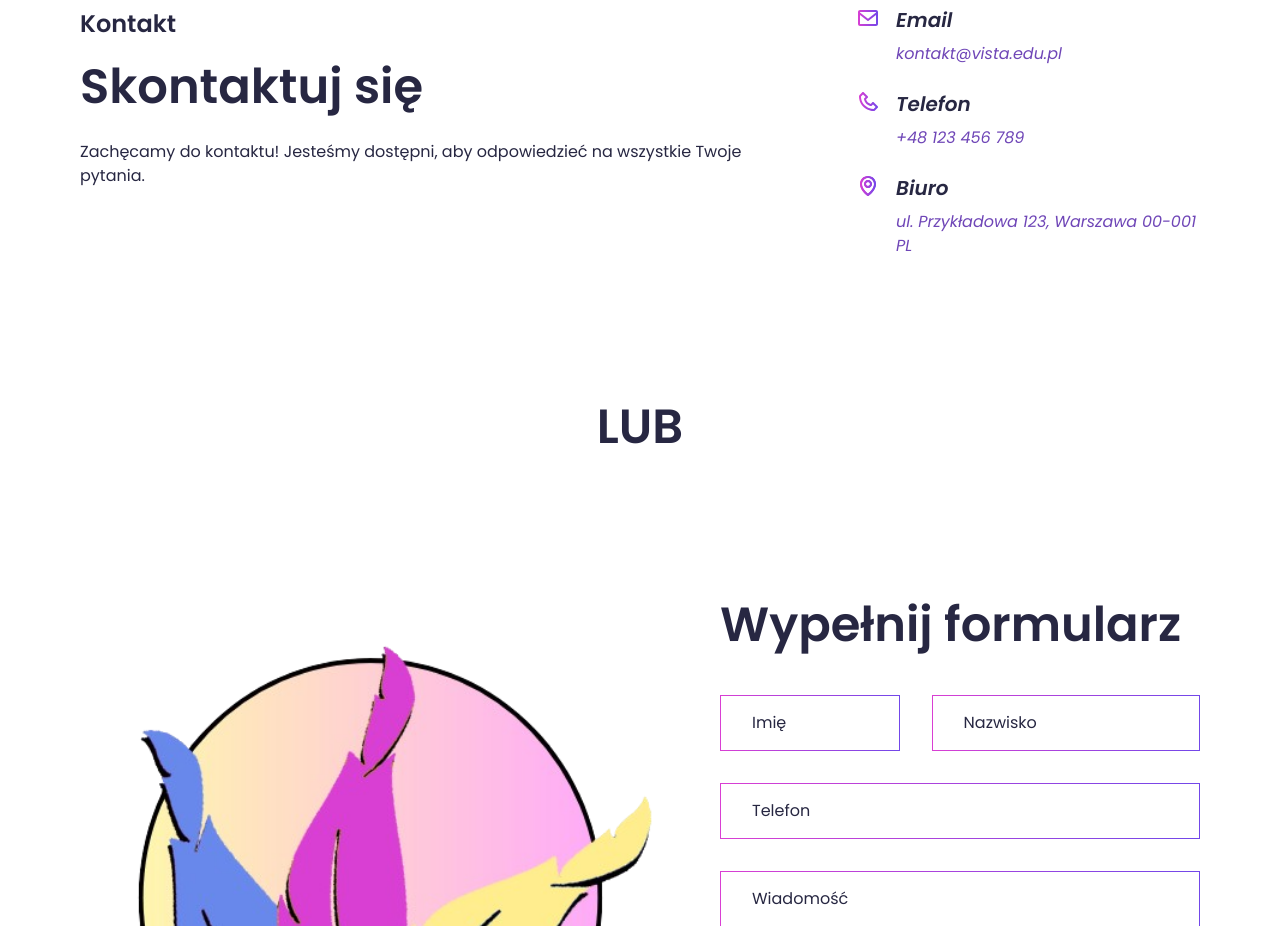
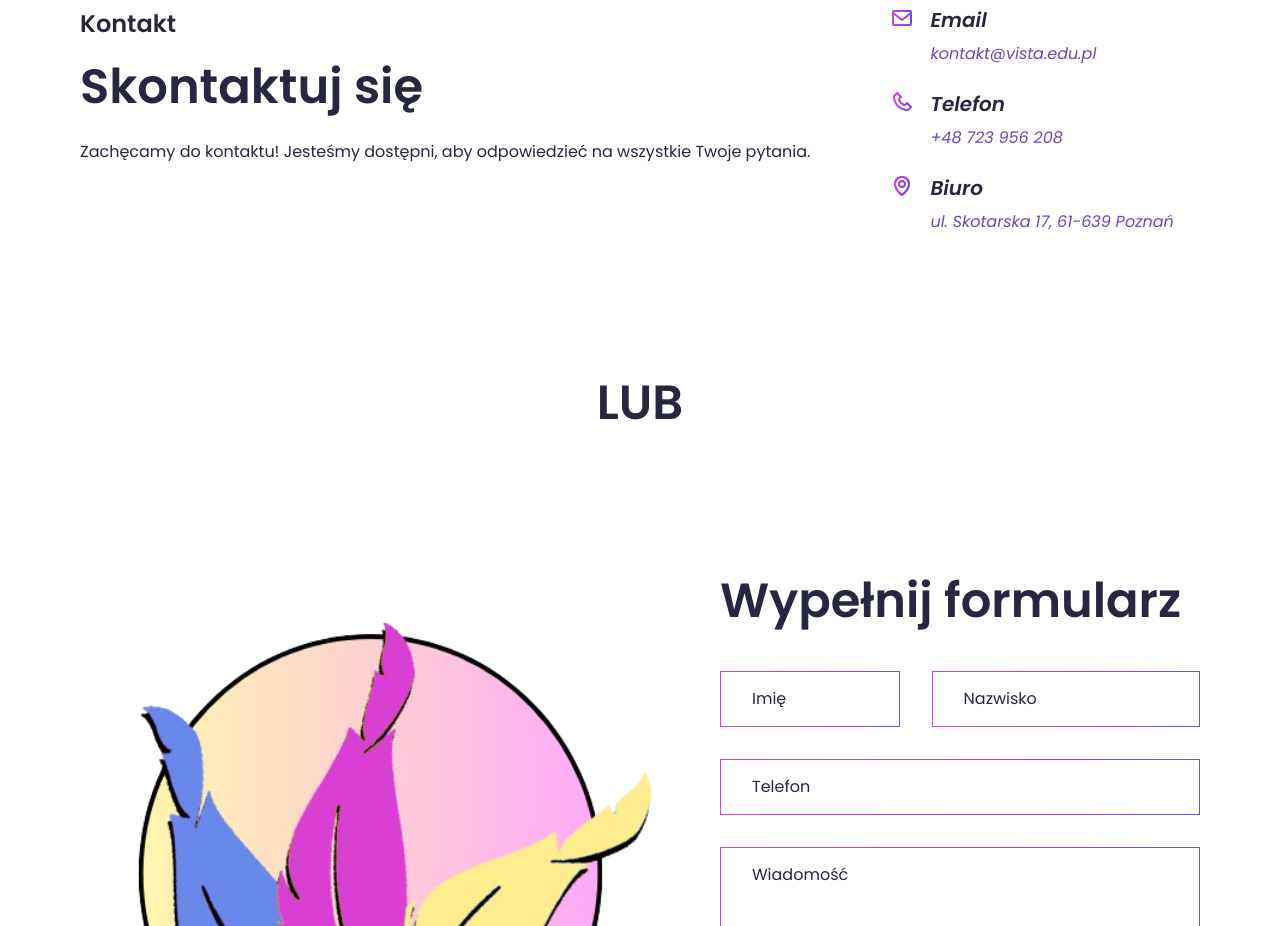
Before and after one commit to MatPaluch/studio-jezykowe-vista, a React (Vite) app: page / in a window 1280 px wide. Shown: the part 4040-4966 px from the top of the page. Built offline with nearby package versions, Linux system fonts and the light colour scheme.

Commit message:
Update Contact.tsx

```diff
--- a/src/components/Contact/Contact.tsx
+++ b/src/components/Contact/Contact.tsx
@@ -30,8 +30,8 @@ function Contact() {
                 <img src={phone} alt='phoneIcon' width={24} height={24} />
                 <span>
                   <h6 className='header6'>Telefon</h6>
-                  <a className='textLinks' href='tel:+48123456789'>
-                    +48 123 456 789
+                  <a className='textLinks' href='tel:+48723956208'>
+                    +48 723 956 208
                   </a>
                 </span>
               </li>
@@ -39,8 +39,13 @@ function Contact() {
                 <img src={map} alt='mapIcon' width={24} height={24} />
                 <span>
                   <h6 className='header6'>Biuro</h6>
-                  <a className='textLinks' href='https://goo.gl/maps/example'>
-                    ul. Przykładowa 123, Warszawa 00-001 PL
+                  <a
+                    className='textLinks'
+                    href='https://maps.app.goo.gl/xy2Brt8hZFeSzqoV9'
+                    target='_blank'
+                    rel='noopener noreferrer'
+                  >
+                    ul. Skotarska 17, 61-639 Poznań
                   </a>
                 </span>
               </li>
```
